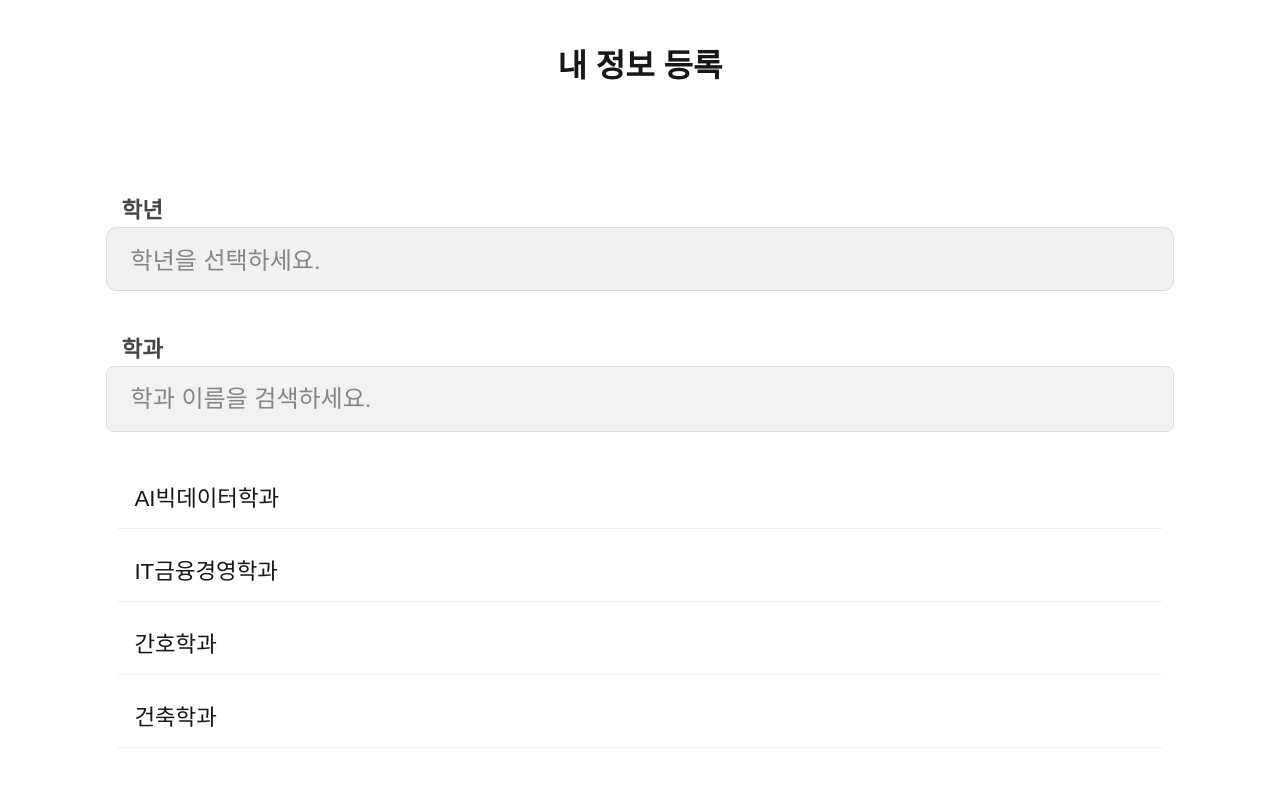
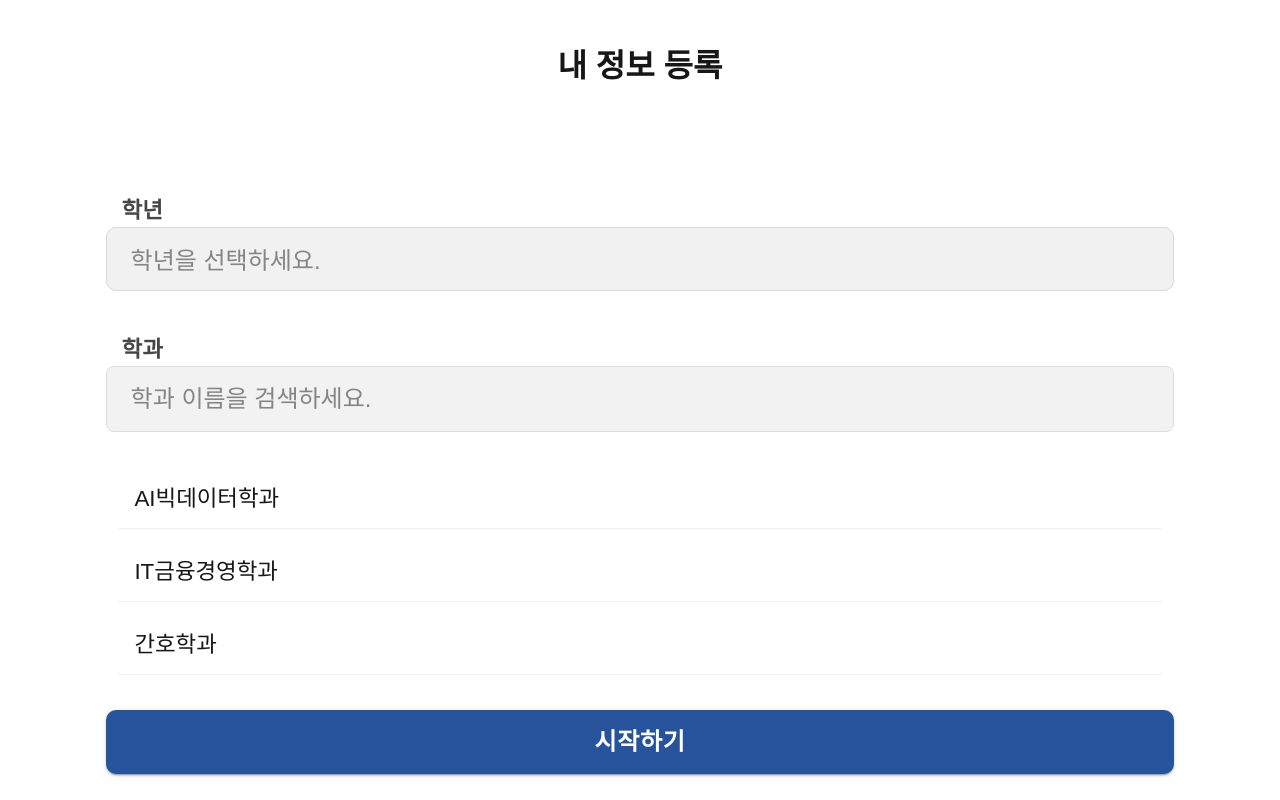
Before and after one commit to soonrimi/sch-notification-client, a Next.js app: page /initial in a window 1280 px wide. Built offline with nearby package versions, Linux system fonts and the light colour scheme; some icons are missing.

Commit message:
design: 초기정보입력-시작버튼 하단 고정

```diff
--- a/src/app/initial/page.module.css
+++ b/src/app/initial/page.module.css
@@ -72,13 +72,15 @@
 }
 
 .start {
+  position: fixed;
+  bottom: 0;
   left: 0;
   right: 0;
   z-index: 30;
-  position: sticky;
   padding: clamp(1rem, 2vw, 2rem);
   width: clamp(20rem, 100vw, 70rem);
   margin: 0 auto;
+  background-color: #fff;
 }
 
 .startbtn {
```
